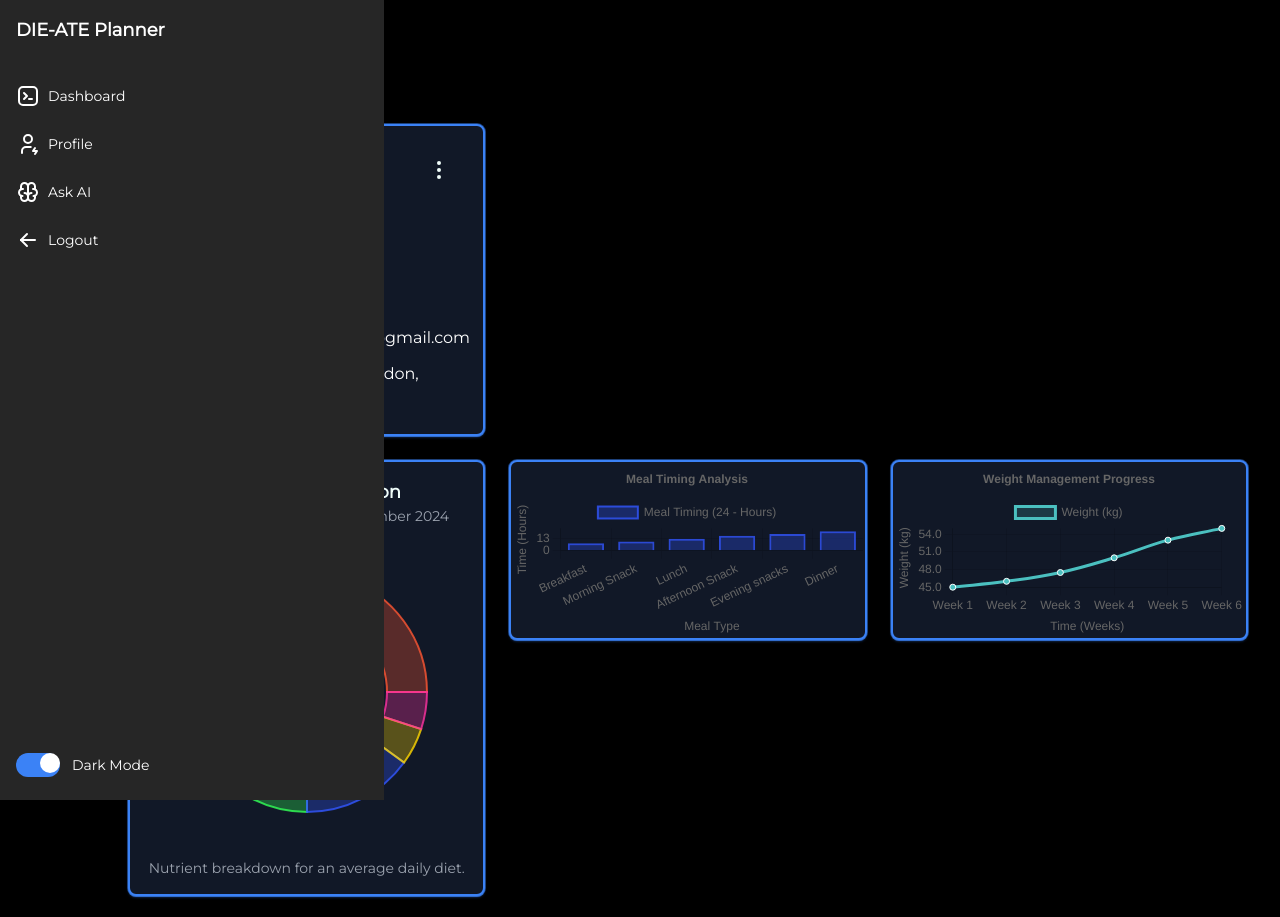
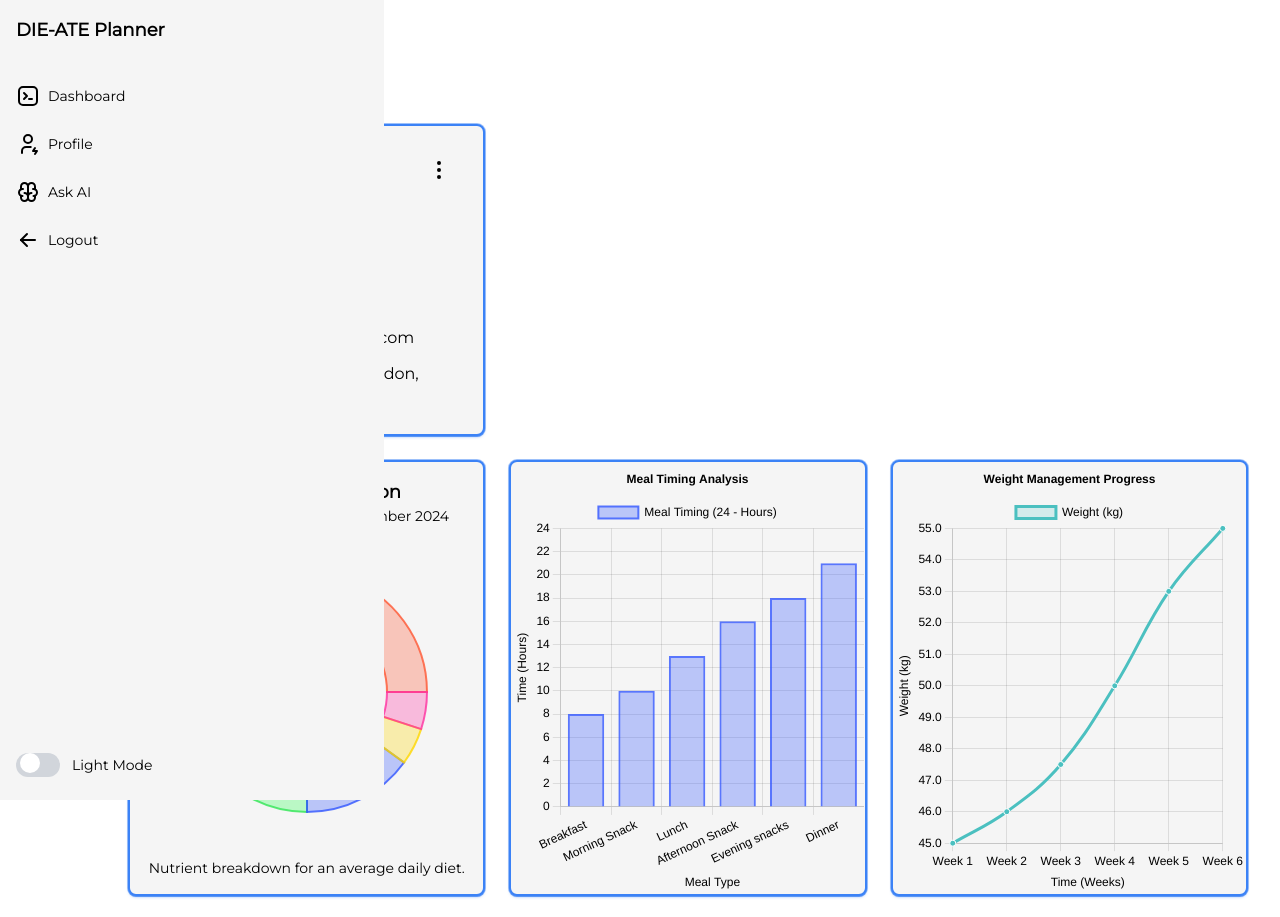
Before and after one commit to vishalbarai007/SPIT-FrontendOdyssey, a React (Vite) app in the folder Frontend/: page /dashboard in a window 1280 px wide. Shown: the top 917 px of the page. Built offline with nearby package versions, Linux system fonts and the light colour scheme; grey boxes are pictures that could not be loaded.

Commit message:
Refactored dashboard

```diff
--- a/Frontend/src/App.css
+++ b/Frontend/src/App.css
@@ -4,9 +4,6 @@
     box-sizing: border-box;
 }
 /* Prevent horizontal scrollbars */
-body{
-    background-color: black;
-}
 
 /* Add this CSS to your stylesheet */
 .custom-arrows {
--- a/Frontend/src/components/ChartComponents/MealTime.tsx
+++ b/Frontend/src/components/ChartComponents/MealTime.tsx
@@ -1,80 +1,108 @@
-import React from 'react';
-import {
-  Chart as ChartJS,
-  CategoryScale,
-  LinearScale,
-  BarElement,
-  Title,
-  Tooltip,
-  Legend,
-} from 'chart.js';
-import { Bar } from 'react-chartjs-2';
+import type React from "react"
+import { useContext, useRef, useEffect, useState } from "react"
+import { Chart as ChartJS, CategoryScale, LinearScale, BarElement, Title, Tooltip, Legend } from "chart.js"
+import { Bar } from "react-chartjs-2"
+import ThemeContext from "../../contexts/theme/ThemeContext"
 
-ChartJS.register(CategoryScale, LinearScale, BarElement, Title, Tooltip, Legend);
+ChartJS.register(CategoryScale, LinearScale, BarElement, Title, Tooltip, Legend)
 
 const MealTimingChart: React.FC = () => {
+  const context = useContext(ThemeContext)
+  const chartRef = useRef<HTMLDivElement>(null)
+  const [chartDimensions, setChartDimensions] = useState({ width: 0, height: 0 })
+
+  useEffect(() => {
+    const updateDimensions = () => {
+      if (chartRef.current) {
+        setChartDimensions({
+          width: chartRef.current.offsetWidth,
+          height: chartRef.current.offsetHeight,
+        })
+      }
+    }
+
+    updateDimensions()
+    window.addEventListener("resize", updateDimensions)
+
+    return () => {
+      window.removeEventListener("resize", updateDimensions)
+    }
+  }, [])
+
   // Dummy data for meal timings
   const data = {
-    labels: ['Breakfast', 'Morning Snack', 'Lunch', 'Afternoon Snack', 'Evening snacks', 'Dinner'],
+    labels: ["Breakfast", "Morning Snack", "Lunch", "Afternoon Snack", "Evening snacks", "Dinner"],
     datasets: [
       {
-        label: 'Meal Timing (24 - Hours)',
-        data: [8, 10, 13, 16, 18,  21], // Meal times in 24-hour format
-        backgroundColor: 'rgba(51, 87, 255, 0.3)',
-        borderColor: 'rgba(51, 87, 255, 0.8)',
+        label: "Meal Timing (24 - Hours)",
+        data: [8, 10, 13, 16, 18, 21], // Meal times in 24-hour format
+        backgroundColor: "rgba(51, 87, 255, 0.3)",
+        borderColor: "rgba(51, 87, 255, 0.8)",
         borderWidth: 2,
       },
     ],
-  };
+  }
 
   // Chart options
   const options = {
     responsive: true,
+    maintainAspectRatio: false,
     scales: {
       y: {
         beginAtZero: true,
         max: 24,
         title: {
           display: true,
-          text: 'Time (Hours)',
+          text: "Time (Hours)",
+          color: context?.theme === "dark" ? "white" : "black",
         },
         ticks: {
           stepSize: 1,
+          color: context?.theme === "dark" ? "white" : "black",
+        },
+        grid: {
+          color: context?.theme === "dark" ? "rgba(255, 255, 255, 0.1)" : "rgba(0, 0, 0, 0.1)",
         },
       },
       x: {
         title: {
           display: true,
-          text: 'Meal Type',
+          text: "Meal Type",
+          color: context?.theme === "dark" ? "white" : "black",
+        },
+        ticks: {
+          color: context?.theme === "dark" ? "white" : "black",
+        },
+        grid: {
+          color: context?.theme === "dark" ? "rgba(255, 255, 255, 0.1)" : "rgba(0, 0, 0, 0.1)",
         },
       },
     },
     plugins: {
       legend: {
-        position: 'top' as const,
+        position: "top" as const,
+        labels: {
+          color: context?.theme === "dark" ? "white" : "black",
+        },
       },
       title: {
         display: true,
-        text: 'Meal Timing Analysis',
+        text: "Meal Timing Analysis",
+        color: context?.theme === "dark" ? "white" : "black",
       },
     },
-  };
+  }
 
   return (
-    <div className='rounded-lg
-    shadow-input
-    border-2
-    border-blue-500
-    shadow-blue-500/50
-    hover:shadow-[0_0_10px_5px_rgba(0,119,255,1)]
-    hover:border-blue-500
-    transition-all
-    duration-300
-     bg-gray-900 '>
+    <div
+      ref={chartRef}
+      className={`w-full h-full min-h-[400px] rounded-lg shadow-input border-2 border-blue-500 shadow-blue-500/50 hover:shadow-[0_0_10px_5px_rgba(0,119,255,1)] hover:border-blue-500 transition-all duration-300 ${
+        context?.theme === "dark" ? "bg-gray-900" : "bg-neutral-100"
+      }`}
+    >
+      <Bar data={data} options={options} width={chartDimensions.width} height={chartDimensions.height} />
+    </div>
+  )
+}
 
-        <Bar data={data} options={options} />
-    </div>
-  );
-};
-
-export default MealTimingChart;
+export default MealTimingChart
--- a/Frontend/src/components/ChartComponents/NutrientDistribution.tsx
+++ b/Frontend/src/components/ChartComponents/NutrientDistribution.tsx
@@ -7,7 +7,7 @@ import ThemeContext from "../../contexts/theme/ThemeContext";
 
 const chartData = [
   { nutrient: "Proteins", value: 40, color: "rgba(255, 87, 51, 0.3)", border: "rgba(255, 87, 51, 0.8)" }, // Semi-transparent Orange
-  { nutrient: "Carbohydrates", value: 35, color: "rgba(51, 255, 87, 0.3)", border: "rgba(51, 255, 87, 0.8)" }, // Semi-transparent Green
+  { nutrient: "Carbohydrates", value: 35, color: "rgba(51, 255, 87, 0.3)", border: "rgba(51, 230, 87, 0.8)" }, // Semi-transparent Green
   { nutrient: "Fats", value: 15, color: "rgba(51, 87, 255, 0.3)", border: "rgba(51, 87, 255, 0.8)" }, // Semi-transparent Blue
   { nutrient: "Vitamins", value: 5, color: "rgba(255, 215, 0, 0.3)", border: "rgba(255, 215, 0, 0.8)" }, // Semi-transparent Yellow
   { nutrient: "Minerals", value: 5, color: "rgba(255, 51, 161, 0.3)", border: "rgba(255, 51, 161, 0.8)" }, // Semi-transparent Pink
@@ -21,7 +21,7 @@ export default function NutrientPieDonutChart() {
   );
 
   return (
-    <div className={`flex flex-col items-center gap-4 p-4 ${contextTheme?.theme === 'dark' ? 'bg-gray-900' : 'bg-white'} rounded-lg
+    <div className={`flex flex-col items-center gap-4 p-4 ${contextTheme?.theme === 'dark' ? 'bg-gray-900' : 'bg-neutral-100'} rounded-lg
     shadow-input
     border-2
     border-blue-500
--- a/Frontend/src/components/ChartComponents/NutrientExcess&Deficiencies.tsx
+++ b/Frontend/src/components/ChartComponents/NutrientExcess&Deficiencies.tsx
@@ -10,10 +10,13 @@ import {
   Title,
 } from 'chart.js';
 import { Radar } from 'react-chartjs-2';
+import { useContext } from 'react';
+import ThemeContext from '../../contexts/theme/ThemeContext';
 
 ChartJS.register(RadialLinearScale, PointElement, LineElement, Filler, Tooltip, Legend, Title);
 
 const NutrientExcess: React.FC = () => {
+  const context = useContext(ThemeContext);
   // Dummy data for nutrient intake
   const data = {
     labels: ['Protein', 'Carbs', 'Fats', 'Vitamins', 'Minerals', 'Fiber'], // Nutrient categories
@@ -45,7 +48,7 @@ const NutrientExcess: React.FC = () => {
       title: {
         display: true,
         text: 'Nutrient Deficiency Alerts',
-        color: 'white', // Title text color
+        color: `${context?.theme==='dark'?'white':'black'}`, // Title text color
       },
     },
     scales: {
@@ -59,21 +62,22 @@ const NutrientExcess: React.FC = () => {
         },
         angleLines: {
           display: true,
-          color: 'rgba(255, 255, 255, 0.5)', // Angle lines color
+          color: `${context?.theme==='dark'?'rgba(255, 255, 255, 0.5)':'rgba(0, 0, 0, 0.5)'}`, // Angle lines color
         },
         grid: {
-          color: 'rgba(255, 255, 255, 0.5)', // Grid lines color
+          color: `${context?.theme==='dark'?'rgba(255, 255, 255, 0.5)':'rgba(0, 0, 0, 0.5)'}`, // Grid lines color
         },
         pointLabels: {
-          color: 'white', // Labels color (e.g., Protein, Carbs, etc.)
+          color: `${context?.theme==='dark'?'white':'black'}`, // Labels color (e.g., Protein, Carbs, etc.)
         },
       },
     },
   };
 
+
   return (
     <div
-      className="h-fit w-full rounded-lg shadow-input border-2 border-blue-500 shadow-blue-500/50 hover:shadow-[0_0_10px_5px_rgba(0,119,255,1)] hover:border-blue-500 transition-all duration-300 bg-gray-900"
+      className={`h-fit w-full rounded-lg shadow-input border-2 border-blue-500 shadow-blue-500/50 hover:shadow-[0_0_10px_5px_rgba(0,119,255,1)] hover:border-blue-500 transition-all duration-300 ${context?.theme==='dark'?'bg-gray-900':'bg-neutral-100'}`}
     >
       <Radar data={data} options={options} />
     </div>
--- a/Frontend/src/components/ChartComponents/SeasonalFood.tsx
+++ b/Frontend/src/components/ChartComponents/SeasonalFood.tsx
@@ -1,90 +1,127 @@
-import React from 'react';
-import {
-  Chart as ChartJS,
-  LinearScale,
-  PointElement,
-  Tooltip,
-  Legend,
-  Title,
-} from 'chart.js';
-import { Bubble } from 'react-chartjs-2';
+import type React from "react"
+import { useContext, useRef, useEffect, useState } from "react"
+import { Chart as ChartJS, LinearScale, PointElement, Tooltip, Legend, Title } from "chart.js"
+import { Bubble } from "react-chartjs-2"
+import ThemeContext from "../../contexts/theme/ThemeContext"
 
-ChartJS.register(LinearScale, PointElement, Tooltip, Legend, Title);
+ChartJS.register(LinearScale, PointElement, Tooltip, Legend, Title)
 
 const SeasonalFoodChart: React.FC = () => {
+  const context = useContext(ThemeContext)
+  const chartRef = useRef<HTMLDivElement>(null)
+  const [chartDimensions, setChartDimensions] = useState({ width: 0, height: 0 })
+
+  useEffect(() => {
+    const updateDimensions = () => {
+      if (chartRef.current) {
+        setChartDimensions({
+          width: chartRef.current.offsetWidth,
+          height: chartRef.current.offsetHeight,
+        })
+      }
+    }
+
+    updateDimensions()
+    window.addEventListener("resize", updateDimensions)
+
+    return () => {
+      window.removeEventListener("resize", updateDimensions)
+    }
+  }, [])
+
   // Dummy data for seasonal food availability
   const data = {
     datasets: [
       {
-        label: 'Mango',
+        label: "Mango",
         data: [{ x: 5, y: 80, r: 20 }], // May, 80 nutritional value, high availability
-        backgroundColor: 'rgba(255, 99, 132, 0.5)',
-        borderColor: 'rgba(255, 99, 132, 1)',
+        backgroundColor: "rgba(255, 99, 132, 0.5)",
+        borderColor: "rgba(255, 99, 132, 1)",
         borderWidth: 1,
       },
       {
-        label: 'Apple',
+        label: "Apple",
         data: [{ x: 9, y: 70, r: 15 }], // September, 70 nutritional value, moderate availability
-        backgroundColor: 'rgba(54, 162, 235, 0.5)',
-        borderColor: 'rgba(54, 162, 235, 1)',
+        backgroundColor: "rgba(54, 162, 235, 0.5)",
+        borderColor: "rgba(54, 162, 235, 1)",
         borderWidth: 1,
       },
       {
-        label: 'Pumpkin',
+        label: "Pumpkin",
         data: [{ x: 10, y: 50, r: 25 }], // October, 50 nutritional value, very high availability
-        backgroundColor: 'rgba(255, 206, 86, 0.5)',
-        borderColor: 'rgba(255, 206, 86, 1)',
+        backgroundColor: "rgba(255, 206, 86, 0.5)",
+        borderColor: "rgba(255, 206, 86, 1)",
         borderWidth: 1,
       },
       {
-        label: 'Spinach',
+        label: "Spinach",
         data: [{ x: 2, y: 90, r: 18 }], // February, 90 nutritional value, high availability
-        backgroundColor: 'rgba(75, 192, 192, 0.5)',
-        borderColor: 'rgba(75, 192, 192, 1)',
+        backgroundColor: "rgba(75, 192, 192, 0.5)",
+        borderColor: "rgba(75, 192, 192, 1)",
         borderWidth: 1,
       },
     ],
-  };
+  }
 
   // Chart options
   const options = {
     responsive: true,
+    maintainAspectRatio: false,
     plugins: {
       legend: {
-        position: 'top' as const,
+        position: "top" as const,
+        labels: {
+          color: context?.theme === "dark" ? "white" : "black",
+        },
       },
       title: {
         display: true,
-        text: 'Seasonal Food Availability',
+        text: "Seasonal Food Availability",
+        color: context?.theme === "dark" ? "white" : "black",
       },
     },
     scales: {
       x: {
         title: {
           display: true,
-          text: 'Months (1 = January, 12 = December)',
+          text: "Months (1 = January, 12 = December)",
+          color: context?.theme === "dark" ? "white" : "black",
         },
         ticks: {
           stepSize: 1,
+          color: context?.theme === "dark" ? "white" : "black",
+        },
+        grid: {
+          color: context?.theme === "dark" ? "rgba(255, 255, 255, 0.1)" : "rgba(0, 0, 0, 0.1)",
         },
       },
       y: {
         title: {
           display: true,
-          text: 'Nutritional Value (Score)',
+          text: "Nutritional Value (Score)",
+          color: context?.theme === "dark" ? "white" : "black",
         },
         beginAtZero: true,
+        ticks: {
+          color: context?.theme === "dark" ? "white" : "black",
+        },
+        grid: {
+          color: context?.theme === "dark" ? "rgba(255, 255, 255, 0.1)" : "rgba(0, 0, 0, 0.1)",
+        },
       },
     },
-  };
+  }
 
   return (
     <div
-    className="rounded-lg shadow-input border-2 border-blue-500 shadow-blue-500/50 hover:shadow-[0_0_10px_5px_rgba(0,119,255,1)] hover:border-blue-500 transition-all duration-300 bg-gray-900"
+      ref={chartRef}
+      className={`w-full h-full min-h-[400px] rounded-lg shadow-input border-2 border-blue-500 shadow-blue-500/50 hover:shadow-[0_0_10px_5px_rgba(0,119,255,1)] hover:border-blue-500 transition-all duration-300 ${
+        context?.theme === "dark" ? "bg-gray-900" : "bg-neutral-100"
+      }`}
     >
-      <Bubble data={data} options={options} />
+      <Bubble data={data} options={options} width={chartDimensions.width} height={chartDimensions.height} />
     </div>
-  );
-};
+  )
+}
 
-export default SeasonalFoodChart;
+export default SeasonalFoodChart
--- a/Frontend/src/components/ChartComponents/WeightProgress.tsx
+++ b/Frontend/src/components/ChartComponents/WeightProgress.tsx
@@ -1,4 +1,5 @@
-import React from 'react';
+import type React from "react"
+import { useContext, useRef, useEffect, useState } from "react"
 import {
   Chart as ChartJS,
   CategoryScale,
@@ -8,40 +9,68 @@ import {
   Title,
   Tooltip,
   Legend,
-} from 'chart.js';
-import { Line } from 'react-chartjs-2';
+} from "chart.js"
+import { Line } from "react-chartjs-2"
+import ThemeContext from "../../contexts/theme/ThemeContext"
 
-ChartJS.register(CategoryScale, LinearScale, PointElement, LineElement, Title, Tooltip, Legend);
+ChartJS.register(CategoryScale, LinearScale, PointElement, LineElement, Title, Tooltip, Legend)
 
 const WeightProgressChart: React.FC = () => {
+  const context = useContext(ThemeContext)
+  const chartRef = useRef<HTMLDivElement>(null)
+  const [chartDimensions, setChartDimensions] = useState({ width: 0, height: 0 })
+
+  useEffect(() => {
+    const updateDimensions = () => {
+      if (chartRef.current) {
+        setChartDimensions({
+          width: chartRef.current.offsetWidth,
+          height: chartRef.current.offsetHeight,
+        })
+      }
+    }
+
+    updateDimensions()
+    window.addEventListener("resize", updateDimensions)
+
+    return () => {
+      window.removeEventListener("resize", updateDimensions)
+    }
+  }, [])
+
   // Dummy data for weight tracking
   const data = {
-    labels: ['Week 1', 'Week 2', 'Week 3', 'Week 4', 'Week 5', 'Week 6'], // Time intervals
+    labels: ["Week 1", "Week 2", "Week 3", "Week 4", "Week 5", "Week 6"], // Time intervals
     datasets: [
       {
-        label: 'Weight (kg)',
+        label: "Weight (kg)",
         data: [45, 46, 47.5, 50, 53, 55], // Weight data points
-        borderColor: 'rgba(75, 192, 192, 1)',
-        backgroundColor: 'rgba(75, 192, 192, 0.2)',
-        pointBackgroundColor: 'rgba(75, 192, 192, 1)',
-        pointBorderColor: '#fff',
-        pointHoverBackgroundColor: '#fff',
-        pointHoverBorderColor: 'rgba(75, 192, 192, 1)',
+        borderColor: "rgba(75, 192, 192, 1)",
+        backgroundColor: "rgba(75, 192, 192, 0.2)",
+        pointBackgroundColor: "rgba(75, 192, 192, 1)",
+        pointBorderColor: "#fff",
+        pointHoverBackgroundColor: "#fff",
+        pointHoverBorderColor: "rgba(75, 192, 192, 1)",
         tension: 0.4, // Smoothing of the line
       },
     ],
-  };
+  }
 
   // Chart options
   const options = {
     responsive: true,
+    maintainAspectRatio: false,
     plugins: {
       legend: {
-        position: 'top' as const,
+        position: "top" as const,
+        labels: {
+          color: context?.theme === "dark" ? "white" : "black",
+        },
       },
       title: {
         display: true,
-        text: 'Weight Management Progress',
+        text: "Weight Management Progress",
+        color: context?.theme === "dark" ? "white" : "black",
       },
     },
     scales: {
@@ -49,35 +78,43 @@ const WeightProgressChart: React.FC = () => {
         beginAtZero: false,
         title: {
           display: true,
-          text: 'Weight (kg)',
+          text: "Weight (kg)",
+          color: context?.theme === "dark" ? "white" : "black",
         },
         ticks: {
           stepSize: 0.5,
+          color: context?.theme === "dark" ? "white" : "black",
+        },
+        grid: {
+          color: context?.theme === "dark" ? "rgba(255, 255, 255, 0.1)" : "rgba(0, 0, 0, 0.1)",
         },
       },
       x: {
         title: {
           display: true,
-          text: 'Time (Weeks)',
+          text: "Time (Weeks)",
+          color: context?.theme === "dark" ? "white" : "black",
+        },
+        ticks: {
+          color: context?.theme === "dark" ? "white" : "black",
+        },
+        grid: {
+          color: context?.theme === "dark" ? "rgba(255, 255, 255, 0.1)" : "rgba(0, 0, 0, 0.1)",
         },
       },
     },
-  };
+  }
 
   return (
-    <div className='rounded-lg
-    shadow-input
-    border-2
-    border-blue-500
-    shadow-blue-500/50
-    hover:shadow-[0_0_10px_5px_rgba(0,119,255,1)]
-    hover:border-blue-500
-    transition-all
-    duration-300
-     bg-gray-900'>
-        <Line data={data} options={options} />
+    <div
+      ref={chartRef}
+      className={`w-full h-full min-h-[400px] rounded-lg shadow-input border-2 border-blue-500 shadow-blue-500/50 hover:shadow-[0_0_10px_5px_rgba(0,119,255,1)] hover:border-blue-500 transition-all duration-300 ${
+        context?.theme === "dark" ? "bg-gray-900" : "bg-neutral-100"
+      }`}
+    >
+      <Line data={data} options={options} width={chartDimensions.width} height={chartDimensions.height} />
     </div>
-  );
-};
+  )
+}
 
-export default WeightProgressChart;
+export default WeightProgressChart
--- a/Frontend/src/components/DeveloperDefineComponents/PatientInfo.tsx
+++ b/Frontend/src/components/DeveloperDefineComponents/PatientInfo.tsx
@@ -10,7 +10,7 @@ const patientData: Patient = {
   contact: {
     phone1: "07723 456789",
     phone2: "01980 123456",
-    email: "manishRawatOfficial01@gmail.com",
+    email: "manishRawat01@gmail.com",
     address: "15 Trevelyan Avenue, Lundon, SW12 1J3"
   },
 };
@@ -19,7 +19,7 @@ const PatientInfo = () => {
     const contextTheme = useContext(ThemeContext);
 
   const baseCardStyle = `
-    ${contextTheme?.theme === 'light' ? 'bg-neutral-200' : 'bg-gray-900'}
+    ${contextTheme?.theme === 'light' ? 'bg-neutral-100' : 'bg-gray-900'}
     rounded-lg
     shadow-input
     border-2
--- a/Frontend/src/contexts/theme/ThemeState.tsx
+++ b/Frontend/src/contexts/theme/ThemeState.tsx
@@ -6,7 +6,7 @@ interface ThemeStateProps {
 }
 
 const ThemeState = ({ children }: ThemeStateProps) => {
-  const [theme, setTheme] = useState<string>("dark");
+  const [theme, setTheme] = useState<string>("light");
 
   const changeTheme = () => {
     setTheme((prevTheme) => (prevTheme === "light" ? "dark" : "light"));
```
